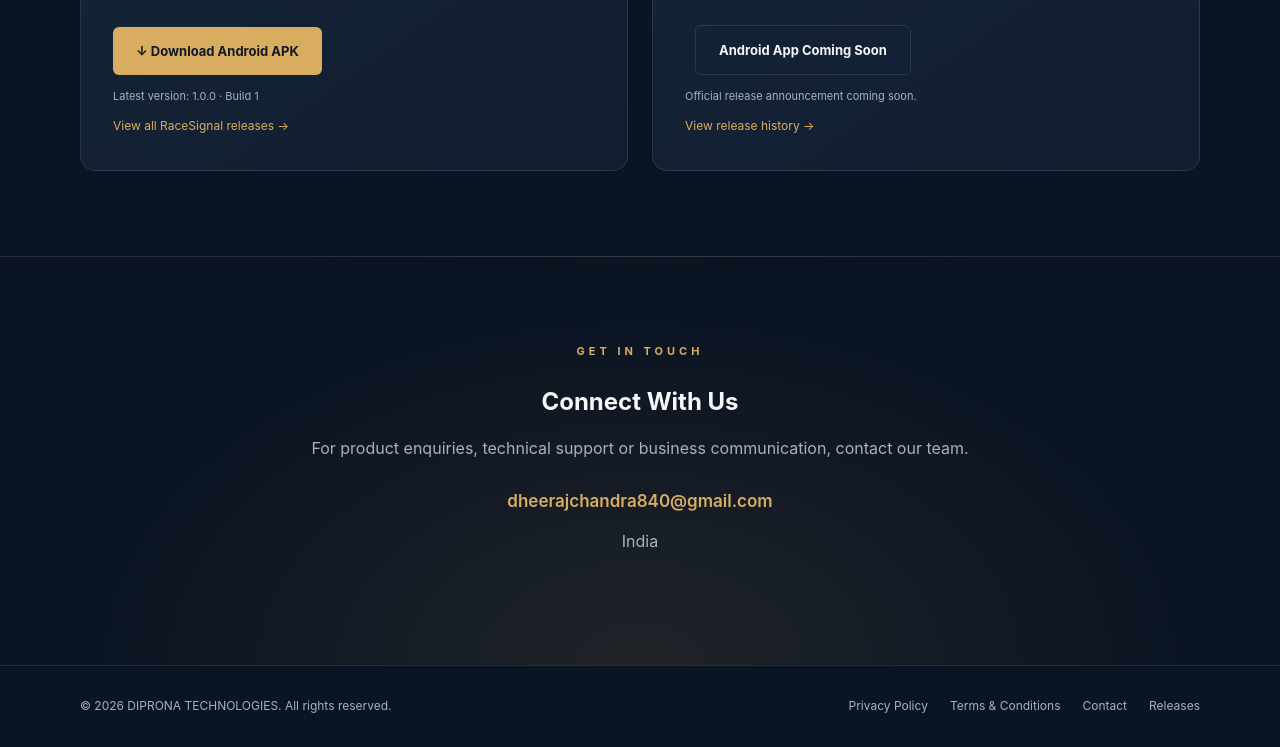
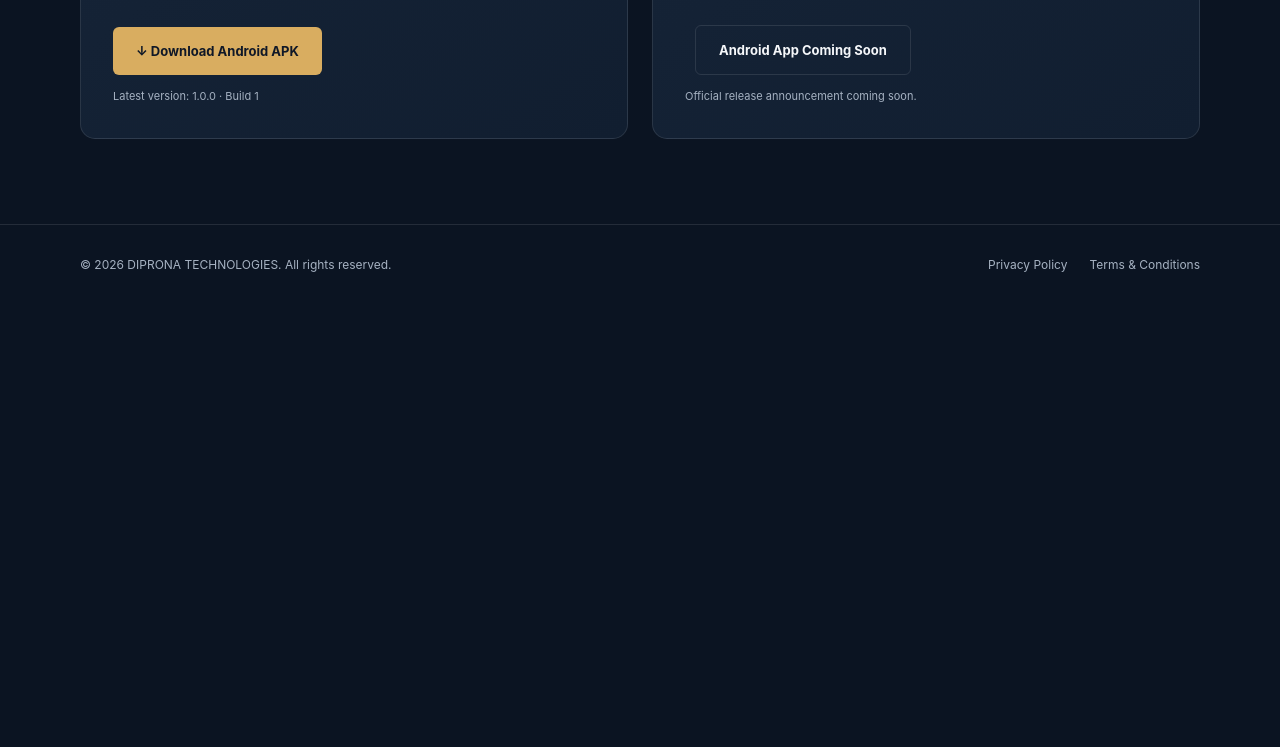
Before and after one commit to diprona/diprona-technologies, a plain HTML site: page index.html in a window 1280 px wide. Shown: the part 1735-2482 px from the top of the page. After the commit the page ends 2040 px from the top, so only its background shows below. Drawn offline with Linux system fonts and the light colour scheme.

Commit message:
Update index.html

```diff
--- a/index.html
+++ b/index.html
@@ -8,7 +8,7 @@
 
   <title>DIPRONA TECHNOLOGIES | Digital Products & Software</title>
 
-  <meta name="description" content="DIPRONA TECHNOLOGIES is an Indian software and digital products company. Discover Tipzo and RaceSignal.">
+  <meta name="description" content="DIPRONA TECHNOLOGIES develops digital products and mobile applications. Discover Tipzo and RaceSignal.">
 
   <style>
     :root {
@@ -312,33 +312,6 @@
       margin-top: 12px;
     }
 
-    .release-link {
-      display: inline-block;
-      color: var(--gold);
-      font-size: 12px;
-      margin-top: 10px;
-    }
-
-    .release-link:hover { text-decoration: underline; }
-
-    .contact {
-      text-align: center;
-      background:
-        radial-gradient(ellipse at 50% 100%, rgba(217,173,96,.10), transparent 60%);
-      border-top: 1px solid var(--border);
-    }
-
-    .contact p {
-      color: var(--muted);
-      margin: 12px 0 25px;
-    }
-
-    .email {
-      color: var(--gold);
-      font-size: 17px;
-      font-weight: 600;
-    }
-
     footer {
       border-top: 1px solid var(--border);
       padding: 30px 0;
@@ -374,7 +347,10 @@
       section { padding: 65px 0; }
       .app-grid { grid-template-columns: 1fr; }
       .app-card { padding: 25px; }
-      .footer-content { flex-direction: column; text-align: center; }
+      .footer-content {
+        flex-direction: column;
+        text-align: center;
+      }
     }
 
     @media(max-width: 380px) {
@@ -400,7 +376,6 @@
       <div class="nav-links">
         <a href="#about">About</a>
         <a href="#apps">Our Apps</a>
-        <a href="#contact">Contact</a>
         <a href="#apps" class="nav-button">Explore Apps</a>
       </div>
     </nav>
@@ -409,6 +384,7 @@
 
 <main>
 
+  <!-- HERO -->
   <section class="hero">
     <div class="container">
       <div class="eyebrow">Independent Software & Digital Products</div>
@@ -424,15 +400,22 @@
         accessible and engaging mobile applications.
       </p>
 
-      <a href="#apps" class="button button-gold">Explore Our Applications →</a>
-      <a href="#about" class="button button-outline">About Us</a>
+      <a href="#apps" class="button button-gold">
+        Explore Our Applications →
+      </a>
+
+      <a href="#about" class="button button-outline">
+        About Us
+      </a>
     </div>
   </section>
 
+  <!-- ABOUT -->
   <section class="about" id="about">
     <div class="container">
       <div class="about-content">
         <div class="eyebrow">Who We Are</div>
+
         <div class="section-heading">
           <h2>About DIPRONA TECHNOLOGIES</h2>
         </div>
@@ -448,18 +431,19 @@
     </div>
   </section>
 
+  <!-- APPLICATIONS -->
   <section id="apps">
     <div class="container">
 
       <div class="section-heading">
         <div class="eyebrow">Our Digital Products</div>
         <h2>Applications</h2>
-        <p>Explore our mobile applications and their latest releases.</p>
+        <p>Discover our mobile applications.</p>
       </div>
 
       <div class="app-grid">
 
-        <!-- RaceSignal -->
+        <!-- RACESIGNAL -->
         <article class="app-card">
           <div class="app-top">
             <div class="app-icon">R</div>
@@ -467,7 +451,10 @@
           </div>
 
           <h3>RaceSignal</h3>
-          <div class="subtitle">Horse Racing Tips & Information</div>
+
+          <div class="subtitle">
+            Horse Racing Tips & Information
+          </div>
 
           <p>
             A horse racing tips platform bringing selections,
@@ -491,18 +478,13 @@
               ↓ Download Android APK
             </a>
 
-            <span class="version">Latest version: 1.0.0 · Build 1</span>
-
-            <a
-              class="release-link"
-              href="https://github.com/diprona/diprona-technologies/releases"
-            >
-              View all RaceSignal releases →
-            </a>
+            <span class="version">
+              Latest version: 1.0.0 · Build 1
+            </span>
           </div>
         </article>
 
-        <!-- Tipzo -->
+        <!-- TIPZO -->
         <article class="app-card">
           <div class="app-top">
             <div class="app-icon">T</div>
@@ -510,7 +492,10 @@
           </div>
 
           <h3>Tipzo</h3>
-          <div class="subtitle">Multi-Sport Tipster Community</div>
+
+          <div class="subtitle">
+            Multi-Sport Tipster Community
+          </div>
 
           <p>
             A multi-sport community platform connecting sports
@@ -527,15 +512,13 @@
           </ul>
 
           <div class="app-bottom">
-            <span class="button button-outline">Android App Coming Soon</span>
-            <span class="version">Official release announcement coming soon.</span>
+            <span class="button button-outline">
+              Android App Coming Soon
+            </span>
 
-            <a
-              class="release-link"
-              href="https://github.com/diprona/diprona-technologies/releases"
-            >
-              View release history →
-            </a>
+            <span class="version">
+              Official release announcement coming soon.
+            </span>
           </div>
         </article>
 
@@ -543,35 +526,21 @@
     </div>
   </section>
 
-  <section class="contact" id="contact">
-    <div class="container">
-      <div class="eyebrow">Get In Touch</div>
-      <h2>Connect With Us</h2>
-      <p>
-        For product enquiries, technical support or business
-        communication, contact our team.
-      </p>
-
-      <a class="email" href="mailto:dheerajchandra840@gmail.com">
-        dheerajchandra840@gmail.com
-      </a>
-
-      <p>India</p>
-    </div>
-  </section>
-
 </main>
 
+<!-- FOOTER -->
 <footer>
   <div class="container footer-content">
-    <p>© 2026 DIPRONA TECHNOLOGIES. All rights reserved.</p>
+
+    <p>
+      © 2026 DIPRONA TECHNOLOGIES. All rights reserved.
+    </p>
 
     <div class="footer-links">
       <a href="privacy-policy.html">Privacy Policy</a>
       <a href="terms.html">Terms & Conditions</a>
-      <a href="mailto:dheerajchandra840@gmail.com">Contact</a>
-      <a href="https://github.com/diprona/diprona-technologies/releases">Releases</a>
     </div>
+
   </div>
 </footer>
 
```
